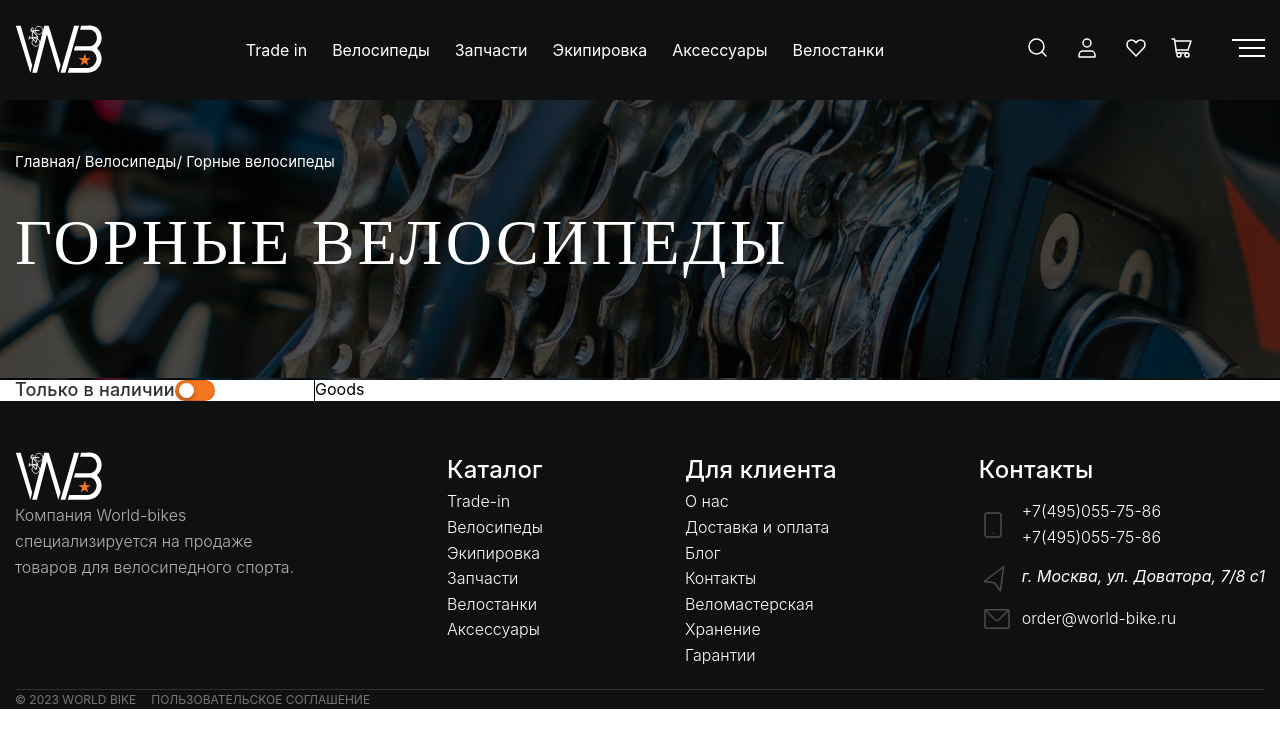
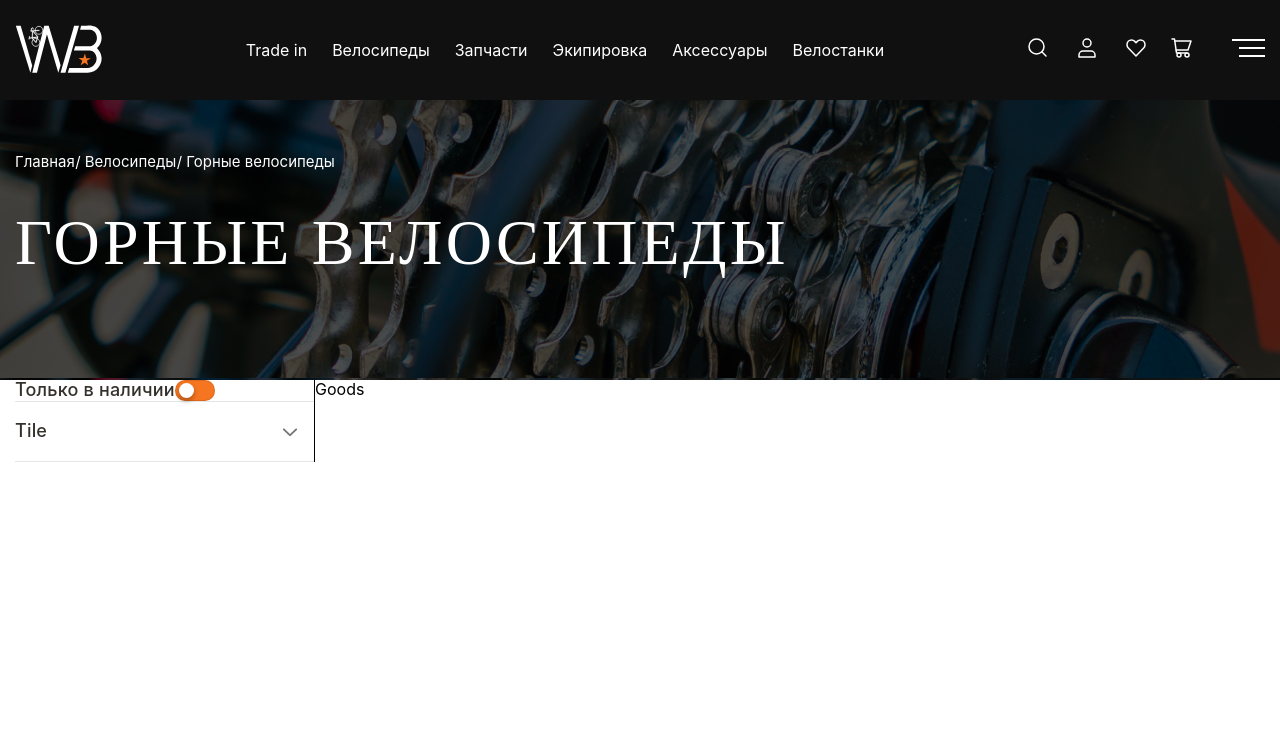
Before and after one commit to Islam-Parchiev/electroVelo, a React app in the folder client/: page /catalog in a window 1280 px wide. Shown: the top 748 px of the page. Built offline with nearby package versions, Linux system fonts and the light colour scheme; a web font is replaced by a local one.

Commit message:
add Accordion

```diff
--- /dev/null
+++ b/client/src/components/Accordion/Accordion.module.scss
@@ -0,0 +1,39 @@
+.Accordion {
+	padding: 15px 0;
+	border-top: 1px solid var(--3-grey, #E5E5E5);
+border-bottom: 1px solid var(--3-grey, #E5E5E5);
+	max-width: 600px;
+	&__header {
+		display: flex;
+		align-items: center;
+		justify-content: space-between;
+		padding-right: 15px;
+		cursor: pointer;
+		svg {
+			transform: rotate(180deg);
+			transition:all 0.6s ease-in-out;
+			&.active {
+				transform: rotate(0deg);
+			}
+		}
+	}
+	&__title {
+/* desk mob med 18 */
+font-family: Inter;
+font-weight: 500;
+font-style: normal;
+font-size: 18px;
+line-height: 160%; /* 28.8px */
+letter-spacing: 0.18px;
+		color: var(--dark, #34312D);
+	}
+	&__body {
+		overflow: hidden;
+		max-height: 0px;
+		transition: all 0.6s ease-in-out;
+		&.active {
+			max-height: 500px;
+			transition: all 1.3s ease-in-out;
+		}
+	}
+}
--- /dev/null
+++ b/client/src/components/Accordion/Accordion.tsx
@@ -0,0 +1,62 @@
+import React from 'react'
+
+import styles from './Accordion.module.scss'
+
+interface AccordionProps {
+	accordionTitle:string;
+	children:any;
+}
+
+const Accordion: React.FC<AccordionProps> = props => {
+	const {
+		accordionTitle,
+		children,
+	} = props;
+	const [open,setOpen] = React.useState<boolean>(false);
+	return (
+		<div className={styles.Accordion}>
+			<div className={styles.Accordion__header} onClick={() => setOpen(!open)}>
+				<h4 className={styles.Accordion__title}>{accordionTitle}</h4>
+				<svg
+					xmlns="http://www.w3.org/2000/svg"
+					width="18"
+					height="11"
+					viewBox="0 0 18 11"
+					fill="none"
+					className={`${open && styles.active}`}>
+					<g clip-path="url(#clip0_1972_248)">
+						<path
+							d="M15.8248 7.01787L9.5248 1.00002C9.4498 0.928589 9.36856
+								0.878113 9.28105 0.848589C9.19355 0.818589 9.0998 0.803589
+								8.9998 0.803589C8.89981 0.803589 8.80606 0.818589 8.71855
+								0.848589C8.63105 0.878113 8.5498 0.928589 8.4748 1.00002L2.15605
+								7.01787C1.98105 7.18454 1.89355 7.39287 1.89355 7.64287C1.89355
+								7.89287 1.9873 8.10716 2.1748 8.28573C2.3623 8.4643 2.58105
+								8.55359 2.83105 8.55359C3.08105 8.55359 3.2998 8.4643 3.4873
+								8.28573L8.99981 3.03573L14.5123 8.28573C14.6873 8.4524 14.9028
+								8.53573 15.1588 8.53573C15.4153 8.53573 15.6373 8.44645 15.8248
+								8.26787C16.0123 8.0893 16.1061 7.88097 16.1061 7.64287C16.1061
+								7.40478 16.0123 7.19645 15.8248 7.01787Z"
+							fill="#777777"
+						/>
+					</g>
+					<defs>
+						<clipPath id="clip0_1972_248">
+							<rect
+								width="10"
+								height="18"
+								fill="white"
+								transform="matrix(1.19249e-08 1 1 -1.19249e-08 0 0.5)"
+							/>
+						</clipPath>
+					</defs>
+				</svg>
+			</div>
+			<div className={`${styles.Accordion__body} ${open && styles.active}`}>
+				{children}
+			</div>
+		</div>
+	)
+}
+
+export default Accordion
--- a/client/src/components/CatalogContent/CatalogContent.module.scss
+++ b/client/src/components/CatalogContent/CatalogContent.module.scss
@@ -1,5 +1,5 @@
 .CatalogContent {
-
+height: 100vh;
 	&__wrapper {
 		display: flex;
 
--- a/client/src/components/Filters/Filters.module.scss
+++ b/client/src/components/Filters/Filters.module.scss
@@ -2,3 +2,92 @@
 	border-right: 1px solid #000;
 	width: 300px;
 }
+.Accordion {
+	padding: 15px 0;
+	border-top: 1px solid var(--3-grey, #E5E5E5);
+border-bottom: 1px solid var(--3-grey, #E5E5E5);
+	max-width: 600px;
+	&__header {
+		display: flex;
+		align-items: center;
+		justify-content: space-between;
+		padding-right: 15px;
+		cursor: pointer;
+		svg {
+			transform: rotate(180deg);
+			transition:all 0.6s ease-in-out;
+			&.active {
+				transform: rotate(0deg);
+			}
+		}
+	}
+	&__title {
+/* desk mob med 18 */
+font-family: Inter;
+font-weight: 500;
+font-style: normal;
+font-size: 18px;
+line-height: 160%; /* 28.8px */
+letter-spacing: 0.18px;
+		color: var(--dark, #34312D);
+	}
+	&__body {
+		overflow: hidden;
+		max-height: 0px;
+		transition: all 0.6s ease-in-out;
+		&.active {
+			max-height: 500px;
+			transition: all 1.3s ease-in-out;
+		}
+	}
+}
+
+
+
+// .accordion { margin: 0 auto;
+//   border: 1px solid cornflowerblue;
+//   max-width: 600px;
+// }
+
+// .accordion__heading { position: relative;
+//   display: block; margin: 0;
+//   padding: 10px 15px;color: white;
+//   background: cornflowerblue; cursor: pointer;
+// }
+
+// .accordion__heading:after, .accordion__heading:before {
+//   content: ""; position: absolute; right: 20px;
+//   top: 50%;
+//   width: 12px; height: 3px;
+//   background: white;
+//   transition: all 0.1s;
+// }
+
+// .accordion__checkbox:checked~.accordion__heading:before {
+//   opacity: 0;
+//   transform: rotate(90deg);
+//   transition: all 0.1s;
+// }
+
+// .accordion__heading:after {
+//   transform: rotate(90deg);
+//   transition: all 0.1s;
+// }
+
+// .accordion__checkbox:checked~.accordion__heading:after {
+//   transform: rotate(180deg);
+// }
+
+// .accordion__checkbox { position: absolute; left: -9999em;
+//   display: none;
+// }
+
+// .accordion__checkbox:checked~.accordion__content {
+//   max-height: 1000px;
+//   transition: all 2s;
+// }
+
+// .accordion__content { overflow: hidden; padding: 0 15px;
+//   max-height: 0;
+//   transition: all 0.5s;
+// }
--- a/client/src/components/Filters/Filters.tsx
+++ b/client/src/components/Filters/Filters.tsx
@@ -1,17 +1,63 @@
 import React from 'react'
 
-import SwitchCheckbox from '@components/SwitchCheckbox/SwitchCheckbox';
+import SwitchCheckbox from '@components/SwitchCheckbox/SwitchCheckbox'
+import Accordion from '@components/Accordion/Accordion'
 
 import styles from './Filters.module.scss'
 
 interface FiltersProps {}
 
-const Filters:React.FC<FiltersProps> = (props) => {
-	const [checked,setChecked]= React.useState<boolean>(false);
-	const {} = props;
+const Filters: React.FC<FiltersProps> = props => {
+
+	const [checked, setChecked] = React.useState<boolean>(false)
+	const {} = props
 	return (
 		<div className={styles.Filters}>
-			<SwitchCheckbox value={checked} text="Только в наличии" handleClick={setChecked}/>
+			<SwitchCheckbox
+				value={checked}
+				text="Только в наличии"
+				handleClick={setChecked}
+			/>
+
+			<Accordion accordionTitle="Tile">
+				<div>content</div>
+				<div>content</div>
+				<div>content</div>
+				<div>content</div>
+			</Accordion>
+			{/* <div className="accordion">
+
+  <section>
+    <input type="checkbox" className={styles.accordion__checkbox} id="accordion-heading-1"/>
+    <label className={styles.accordion__heading} htmlFor="accordion-heading-1">Меню 1</label>
+    <div className={styles.accordion__content}>
+      <p>Текст 1</p>
+      <p>Текст 1</p>
+      <p>Текст 1</p>
+    </div>
+  </section>
+
+  <section>
+    <input type="checkbox" className={styles.accordion__checkbox} id="accordion-heading-2"/>
+    <label className={styles.accordion__heading} htmlFor="accordion-heading-2">Меню 2</label>
+    <div className={styles.accordion__content}>
+      <p>Текст 2</p>
+      <p>Текст 2</p>
+      <p>Текст 2</p>
+    </div>
+  </section>
+
+  <section>
+    <input type="checkbox" className={styles.accordion__checkbox} id="accordion-heading-3"/>
+    <label className={styles.accordion__heading} htmlFor="accordion-heading-3">Меню 3</label>
+    <div className={styles.accordion__content}>
+      <p>Текст 3</p>
+      <p>Текст 3</p>
+      <p>Текст 3</p>
+    </div>
+  </section>
+
+</div> */}
 		</div>
 	)
 }
```
